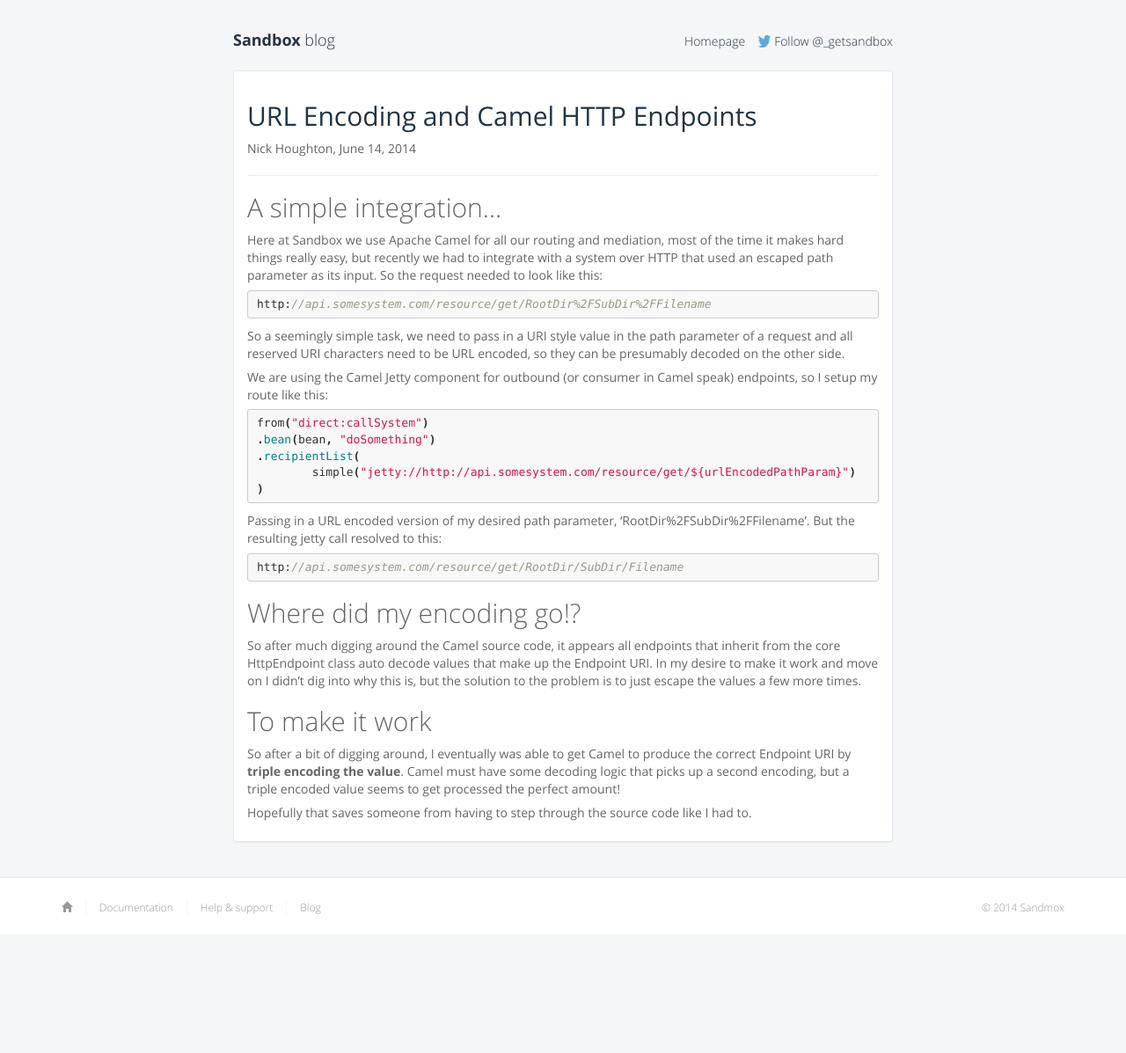
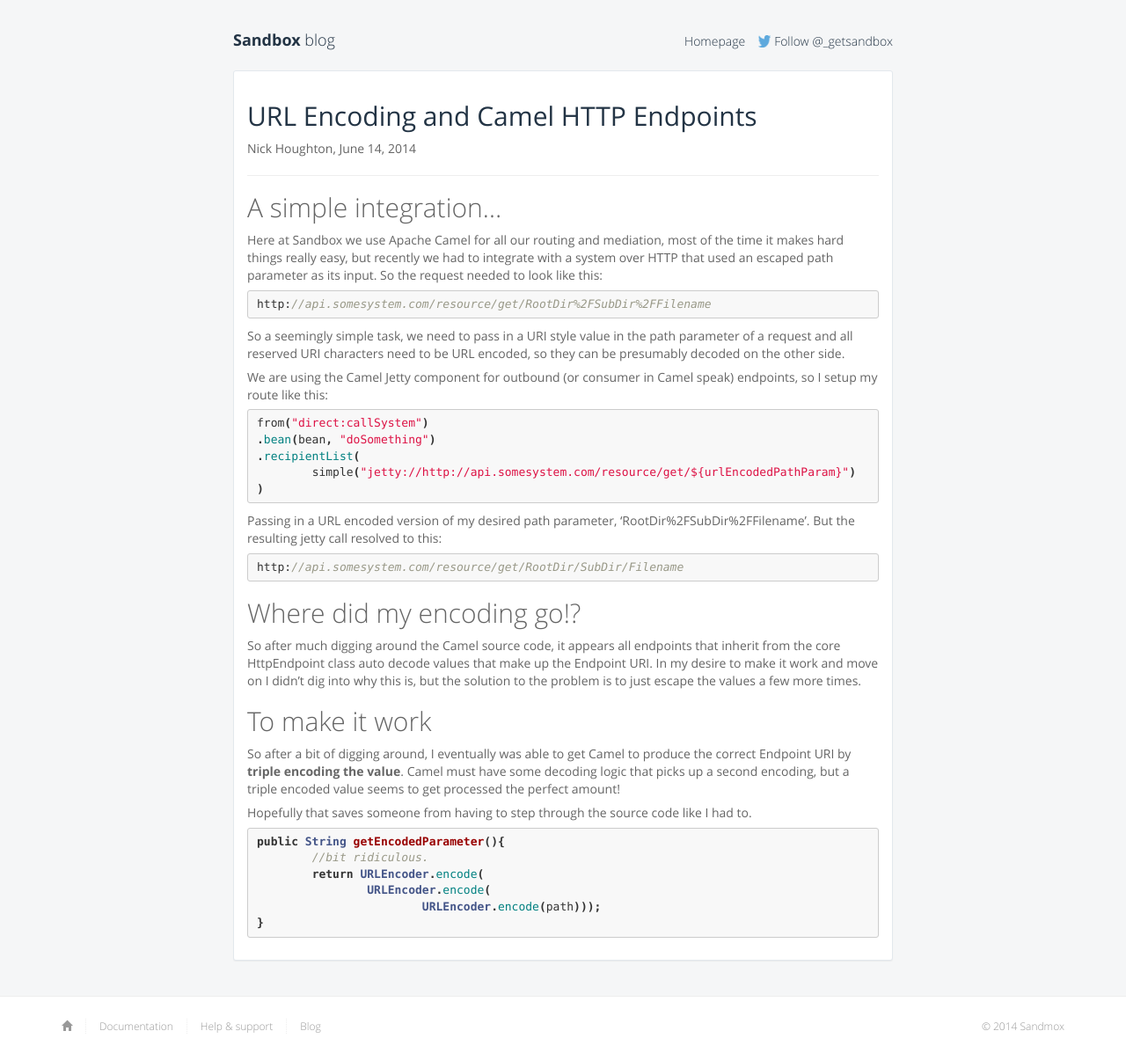
Before and after one commit to getsandbox/getsandbox.github.io, a Jekyll site: the page built from _posts/2014-05-31-escaping-camel-endpoint-encoding.md, in a window 1280 px wide. Shown: the whole page at 88% size. Built offline with Jekyll 4.4.1, drawn with Linux system fonts in a browser that asks for light colours; before the commit the page ends 1062 px from its top, so only the background shows below that.

Commit message:
Add final code block

```diff
--- a/_posts/2014-05-31-escaping-camel-endpoint-encoding.md
+++ b/_posts/2014-05-31-escaping-camel-endpoint-encoding.md
@@ -46,3 +46,13 @@
 So after a bit of digging around, I eventually was able to get Camel to produce the correct Endpoint URI by **triple encoding the value**. Camel must have some decoding logic that picks up a second encoding, but a triple encoded value seems to get processed the perfect amount!
 
 Hopefully that saves someone from having to step through the source code like I had to.
+
+{% highlight java %}
+public String getEncodedParameter(){
+	//bit ridiculous.
+	return URLEncoder.encode(
+                URLEncoder.encode(
+                        URLEncoder.encode(path)));
+}
+
+{% endhighlight %}
```
